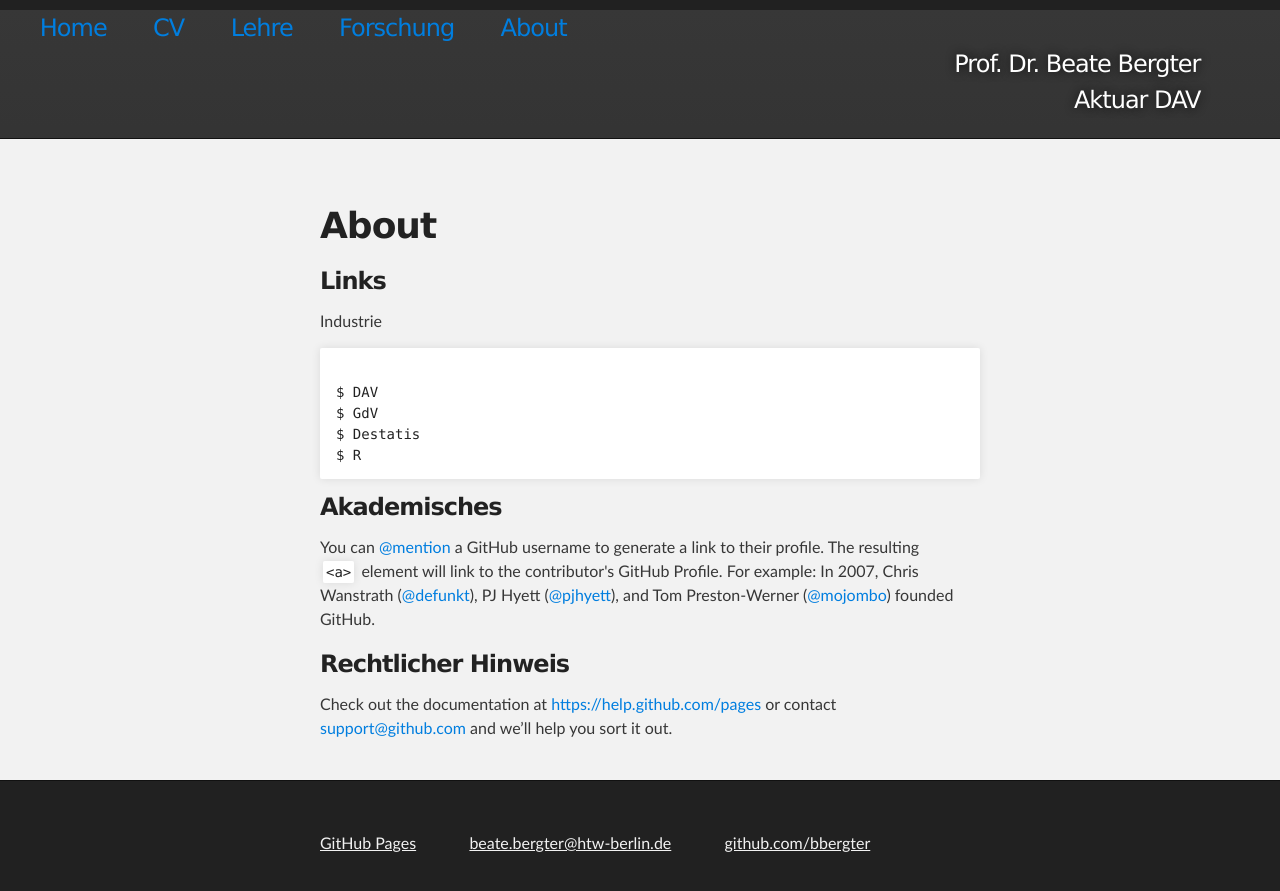
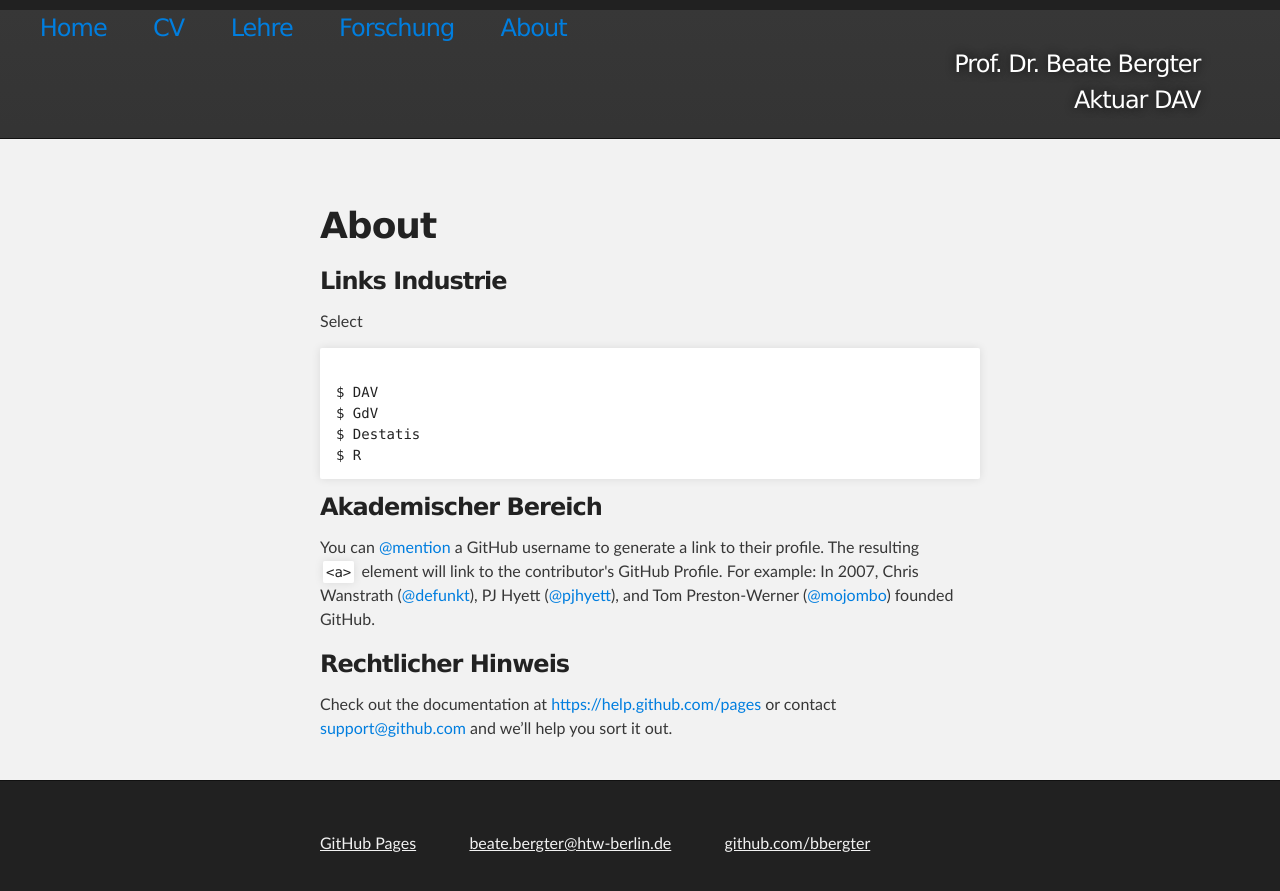
Before and after one commit to bbergter/bbergter, a Jekyll site: the page built from about/index.html, in a window 1280 px wide. Shown: the top 891 px of the page. Built offline with Jekyll 4.4.1, drawn with Linux system fonts in a browser that asks for light colours.

Commit message:
Update index.html

```diff
--- a/about/index.html
+++ b/about/index.html
@@ -9,9 +9,9 @@ title: About
 
 
 
-<h3>Links</h3>
+<h3>Links Industrie</h3>
 
-<p> Industrie</p>
+<p> Select</p>
 
 <pre><code>
 $ DAV
@@ -20,7 +20,7 @@ $ Destatis
 $ R
 </code></pre>
 
-<h3>Akademisches</h3>
+<h3>Akademischer Bereich</h3>
 <p>You can <a href="https://github.com/blog/821" class="user-mention">@mention</a> a GitHub username to generate a link to their profile. The resulting <code>&lt;a&gt;</code> element will link to the contributor's GitHub Profile. For example: In 2007, Chris Wanstrath (<a href="https://github.com/defunkt" class="user-mention">@defunkt</a>), PJ Hyett (<a href="https://github.com/pjhyett" class="user-mention">@pjhyett</a>), and Tom Preston-Werner (<a href="https://github.com/mojombo" class="user-mention">@mojombo</a>) founded GitHub.</p>
 
 <h3>
```
